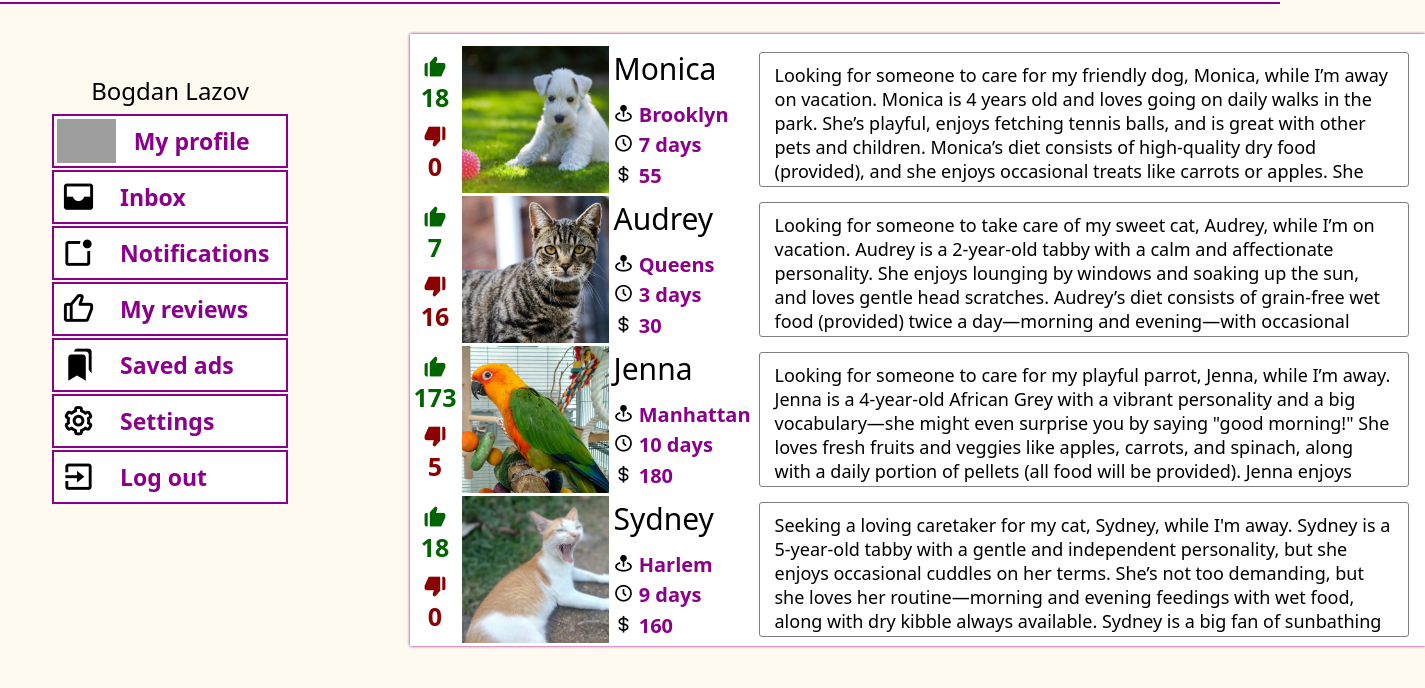
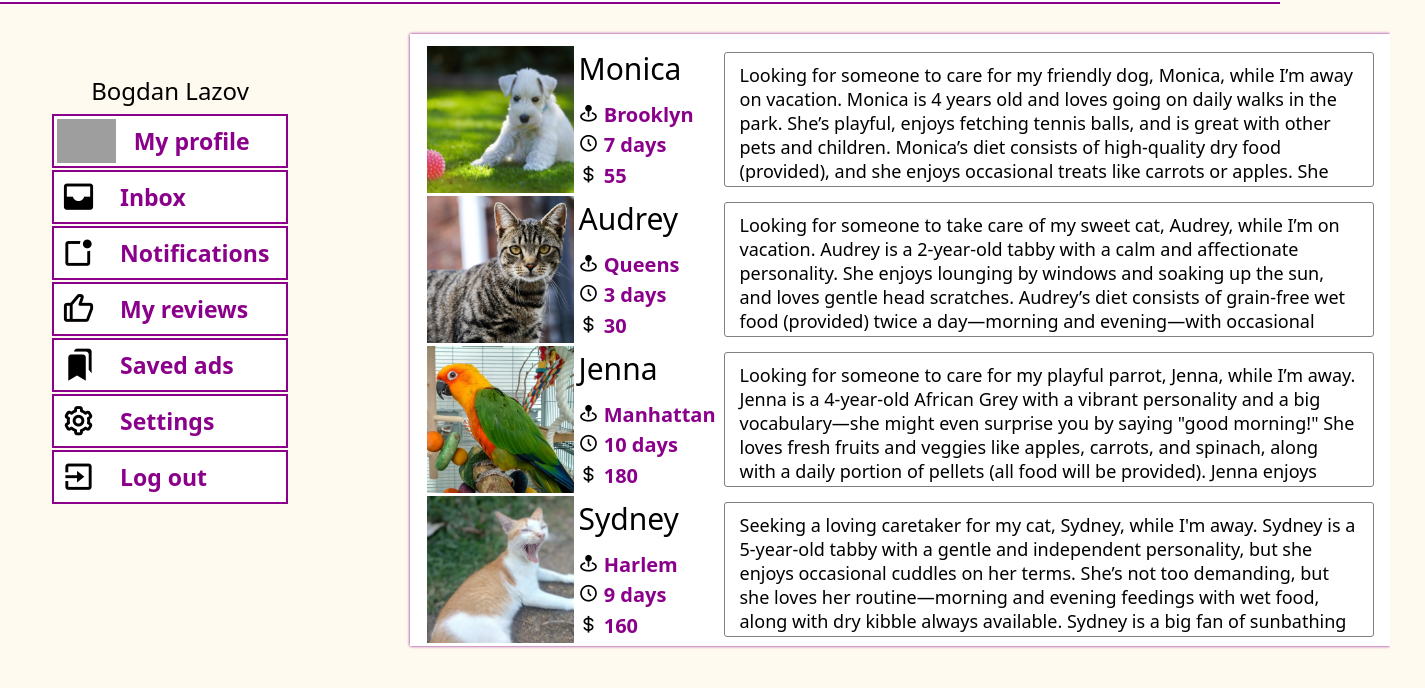
Before and after one commit to BogdanLzv/MyPookie, a plain HTML site: page main page.html in a window 1280 px wide. Shown: the part 96-784 px from the top of the page, 1425 px wide, since content can reach past the window. Drawn offline with nearby package versions, Linux system fonts and the light colour scheme; grey boxes are pictures that could not be loaded.

Commit message:
Change ad contsiner in msin page

```diff
--- a/CSS/main page style.css
+++ b/CSS/main page style.css
@@ -372,18 +372,19 @@ body {
   display: grid;
   left: 410px;
   grid-template-rows: 150px 150px 150px 150px;
-  grid-template-columns: 50px 150px 800px;
-  background: white;
-  padding: 10px 15px 1.5px 0;
+  grid-template-columns: 150px 800px;
+  background: white;
+  padding: 10px 15px 1.5px 15px;
   margin-top: 130px;
   box-shadow: darkmagenta 0px 0px 3px;
 }
 
 /* Ads position ˇˇˇˇˇˇ */
 
-/* Reviews container position ˇˇˇˇˇˇ */
-
-#reviewsContainer1 {
+
+/* Picture container position ˇˇˇˇˇˇ */
+
+#pictureContainer1 {
   grid-row-start: 1;
   grid-row-end: 2;
   grid-column-start: 1;
@@ -391,7 +392,7 @@ body {
   margin: 1.5px;
 }
 
-#reviewsContainer2 {
+#pictureContainer2 {
   grid-row-start: 2;
   grid-row-end: 3;
   grid-column-start: 1;
@@ -399,7 +400,7 @@ body {
   margin: 1.5px;
 }
 
-#reviewsContainer3 {
+#pictureContainer3 {
   grid-row-start: 3;
   grid-row-end: 4;
   grid-column-start: 1;
@@ -407,7 +408,7 @@ body {
   margin: 1.5px;
 }
 
-#reviewsContainer4 {
+#pictureContainer4 {
   grid-row-start: 4;
   grid-row-end: 5;
   grid-column-start: 1;
@@ -415,9 +416,9 @@ body {
   margin: 1.5px;
 }
 
-/* Picture container position ˇˇˇˇˇˇ */
-
-#pictureContainer1 {
+/* Information container position ˇˇˇˇˇˇ */
+
+#informationContainer1 {
   grid-row-start: 1;
   grid-row-end: 2;
   grid-column-start: 2;
@@ -425,7 +426,7 @@ body {
   margin: 1.5px;
 }
 
-#pictureContainer2 {
+#informationContainer2 {
   grid-row-start: 2;
   grid-row-end: 3;
   grid-column-start: 2;
@@ -433,7 +434,7 @@ body {
   margin: 1.5px;
 }
 
-#pictureContainer3 {
+#informationContainer3 {
   grid-row-start: 3;
   grid-row-end: 4;
   grid-column-start: 2;
@@ -441,45 +442,11 @@ body {
   margin: 1.5px;
 }
 
-#pictureContainer4 {
+#informationContainer4 {
   grid-row-start: 4;
   grid-row-end: 5;
   grid-column-start: 2;
   grid-column-end: 3;
-  margin: 1.5px;
-}
-
-/* Information container position ˇˇˇˇˇˇ */
-
-#informationContainer1 {
-  grid-row-start: 1;
-  grid-row-end: 2;
-  grid-column-start: 3;
-  grid-column-end: 4;
-  margin: 1.5px;
-}
-
-#informationContainer2 {
-  grid-row-start: 2;
-  grid-row-end: 3;
-  grid-column-start: 3;
-  grid-column-end: 4;
-  margin: 1.5px;
-}
-
-#informationContainer3 {
-  grid-row-start: 3;
-  grid-row-end: 4;
-  grid-column-start: 3;
-  grid-column-end: 4;
-  margin: 1.5px;
-}
-
-#informationContainer4 {
-  grid-row-start: 4;
-  grid-row-end: 5;
-  grid-column-start: 3;
-  grid-column-end: 4;
   margin: 1.5px;
 }
 
@@ -988,7 +955,7 @@ header h1 {
 #adContainer {
   position: relative;
   margin-top: 130px;
-  left: 600px;
+  left: 530px;
   display: grid;
   grid-template-rows: 250px 60px 190px;
   grid-template-columns: 250px 400px;
--- a/main page.html
+++ b/main page.html
@@ -78,16 +78,6 @@
             <!--- Ads Section ˘˘˘˘˘˘ --->
 
             <div id="Adscontainer">
-                <div id="reviewsContainer1" class="reviewsSection">
-                    <div class="likes">
-                        <i class='bx bxs-like'></i>
-                        <span>18</span>
-                    </div>
-                    <div class="dislikes">
-                        <i class='bx bxs-dislike'></i>
-                        <span>0</span>
-                    </div>
-                </div>
 
                 <div id="pictureContainer1">
                     <img src= "CSS/images/Ad pictures/PCS-Daytime-Dog-Visits-Square.webp" class="adPicture">
@@ -103,17 +93,6 @@
                         </div>
                     </div>
                     <p class="adComment">Looking for someone to care for my friendly dog, Monica, while I’m away on vacation. Monica is 4 years old and loves going on daily walks in the park. She’s playful, enjoys fetching tennis balls, and is great with other pets and children. Monica’s diet consists of high-quality dry food (provided), and she enjoys occasional treats like carrots or apples. She requires feeding twice a... day—morning and evening—and fresh water available at all times. Monica is well-behaved but prefers a structured routine, so morning walks are her favorite! If you’re someone who loves dogs and can dedicate some time for cuddles and play, Monica will be in great paws with you.</p>
-                </div>
-
-                <div id="reviewsContainer2" class="reviewsSection">
-                    <div class="likes">
-                        <i class='bx bxs-like'></i>
-                        <span>7</span>
-                    </div>
-                    <div class="dislikes">
-                        <i class='bx bxs-dislike' ></i>
-                        <span>16</span>
-                    </div>
                 </div>
 
                 <div id="pictureContainer2">
@@ -132,17 +111,6 @@
                     <p class="adComment">Looking for someone to take care of my sweet cat, Audrey, while I’m on vacation. Audrey is a 2-year-old tabby with a calm and affectionate personality. She enjoys lounging by windows and soaking up the sun, and loves gentle head scratches. Audrey’s diet consists of grain-free wet food (provided) twice a day—morning and evening—with occasional treats like... freeze-dried salmon. She’s an indoor-only cat, litter trained, and neat, so just a clean litter box will keep her happy. Audrey enjoys her quiet time but might surprise you with playful bursts chasing her feather toys. If you can give her love and attention without being too intrusive, Audrey will be a purring ball of happiness.</p>
                 </div>
 
-                <div id="reviewsContainer3" class="reviewsSection">
-                    <div class="likes">
-                        <i class='bx bxs-like'></i>
-                        <span>173</span>
-                    </div>
-                    <div class="dislikes">
-                        <i class='bx bxs-dislike' ></i>
-                        <span>5</span>
-                    </div>
-                </div>
-
                 <div id="pictureContainer3">
                     <img src= "CSS/images/Ad pictures/istockphoto-858710598-612x612.jpg" class="adPicture">
                 </div>
@@ -157,17 +125,6 @@
                         </div>
                     </div>
                     <p class="adComment">Looking for someone to care for my playful parrot, Jenna, while I’m away. Jenna is a 4-year-old African Grey with a vibrant personality and a big vocabulary—she might even surprise you by saying "good morning!" She loves fresh fruits and veggies like apples, carrots, and spinach, along with a daily portion of pellets (all food will be provided). Jenna enjoys attention... and thrives on interaction, so talking to her or playing with her favorite bells and toys will make her day. She needs a bit of supervised out-of-cage time to stretch her wings, but she’s well-behaved and friendly. Please make sure she has fresh water and a clean cage every day. If you’re calm, patient, and up for a little chatter, Jenna will be your feathered friend in no time!</p>
-                </div>
-
-                <div id="reviewsContainer4" class="reviewsSection">
-                    <div class="likes">
-                        <i class='bx bxs-like'></i>
-                        <span>18</span>
-                    </div>
-                    <div class="dislikes">
-                        <i class='bx bxs-dislike' ></i>
-                        <span>0</span>
-                    </div>
                 </div>
 
                 <div id="pictureContainer4">
```
